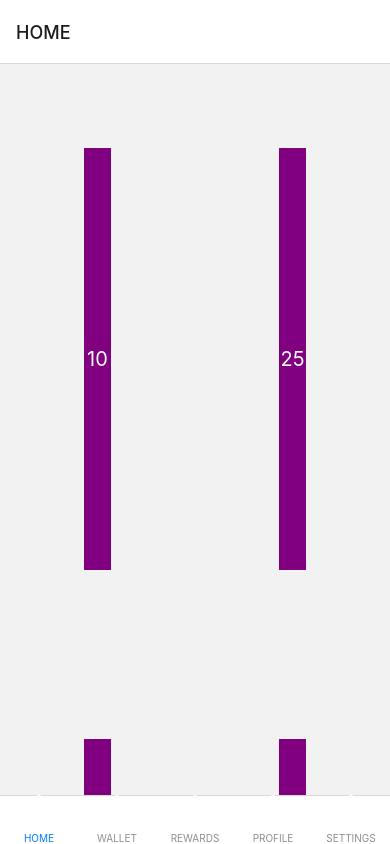
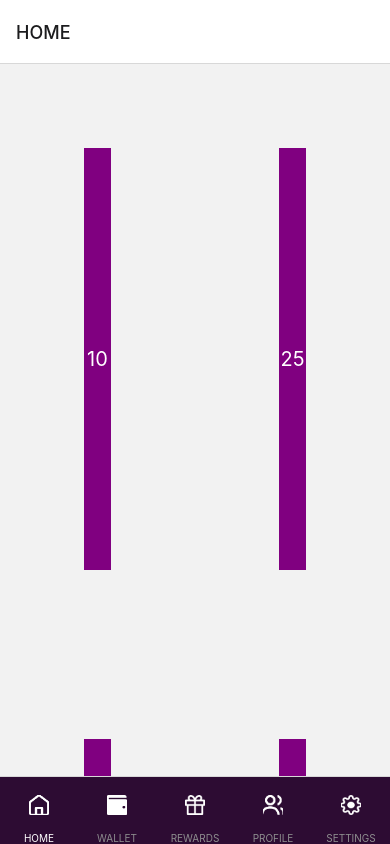
Before and after one commit to tashfeentipu/tlaAuctionMobileApp, a React Native app: screen / in a window 390 px wide. Built offline with nearby package versions, Linux system fonts and the light colour scheme.

Commit message:
--commit: Tab Bar configured--

```diff
--- a/src/Navigation/TabNavigator.tsx
+++ b/src/Navigation/TabNavigator.tsx
@@ -6,6 +6,8 @@ import Profile from "../Screens/Profile";
 import Rewards from "../Screens/Rewards";
 import Settings from '../Screens/Settings';
 import Wallet from "../Screens/Wallet";
+import { Colors } from '../Theme/Colors';
+import { Metrics } from '../Theme/Metrics';
 import * as RouteNames from "./Routes";
 
 const Tab = createBottomTabNavigator();
@@ -19,7 +21,7 @@ interface IState {
 }
 
 const HomeIcon = require("../Assets/Home.png")
-const Account = require("../Assets/Account.png")
+const AccountIcon = require("../Assets/Account.png")
 const RewardsIcon = require("../Assets/Rewards.png")
 const WalletIcon = require("../Assets/Wallet.png")
 const SettingsIcon = require("../Assets/Settings.png")
@@ -32,35 +34,32 @@ class BottomTabNavigator extends Component<IProps, IState> {
 
     render() {
         return (
-            <Tab.Navigator >
-                <Tab.Screen name={RouteNames.HOME} component={Home} options={{
-                    tabBarIcon: (color: string, size: number) => (<Image source={HomeIcon} />)
-
-
-                }} />
+            <Tab.Navigator screenOptions={{
+                tabBarStyle: {
+                    backgroundColor: Colors.indigo2,
+                    height: Metrics.HEIGHT * 0.08
+                },
+                tabBarActiveTintColor: Colors.white,
+            }} >
+                <Tab.Screen name={RouteNames.HOME} component={Home}
+                    options={{
+                        tabBarIcon: () => (<Image source={HomeIcon} style={{ width: 20, height: 20 }} />)
+                    }} />
                 <Tab.Screen name={RouteNames.WALLET} component={Wallet}
                     options={{
-                        tabBarIcon: () =>
-                            <Image source={HomeIcon} />
-
+                        tabBarIcon: () => (<Image source={WalletIcon} style={{ width: 20, height: 20 }} />)
                     }} />
                 <Tab.Screen name={RouteNames.REWARDS} component={Rewards}
                     options={{
-                        tabBarIcon: () =>
-                            <Image source={HomeIcon} />
-
+                        tabBarIcon: () => (<Image source={RewardsIcon} style={{ width: 20, height: 20 }} />)
                     }} />
                 <Tab.Screen name={RouteNames.PROFILE} component={Profile}
                     options={{
-                        tabBarIcon: () =>
-                            <Image source={HomeIcon} />
-
+                        tabBarIcon: () => (<Image source={AccountIcon} style={{ width: 20, height: 20 }} />)
                     }} />
                 <Tab.Screen name={RouteNames.SETTINGS} component={Settings}
                     options={{
-                        tabBarIcon: () => {
-                            return <Image source={HomeIcon} />
-                        }
+                        tabBarIcon: () => (<Image source={SettingsIcon} style={{ width: 20, height: 20 }} />)
                     }} />
             </Tab.Navigator>
         );
```
